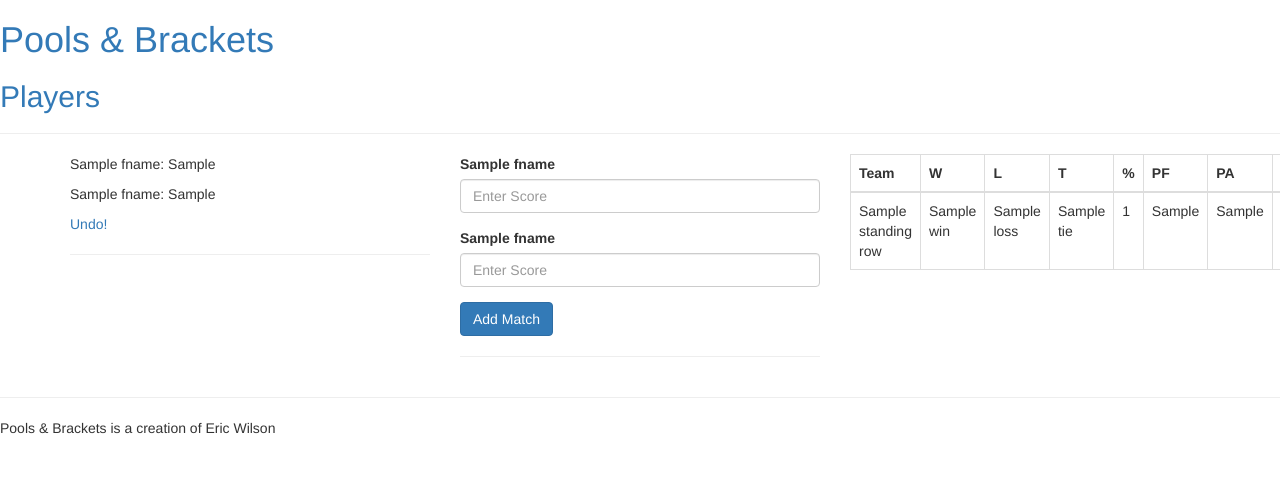
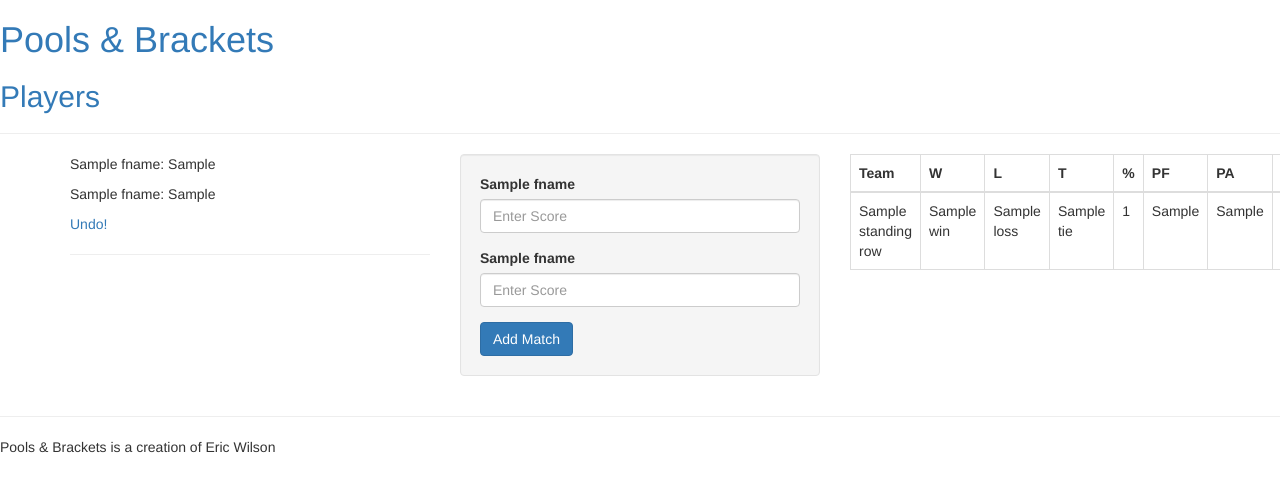
Before and after one commit to ewilson/tournament, a Flask app: template app/templates/play-tournament.html in a window 1280 px wide; the page is wider, and only the part inside the window is pictured. Shown: the top 492 px of that part. Run offline with Flask 2, Linux system fonts and the light colour scheme; the template is opened without the code that fills it: values that come from a table or form of the project are taken from there, most other values are stand-ins (such as "Sample title", 1, 10 or a date in 2020); some libraries are stand-ins or nearby versions.

Commit message:
Match forms in well

```diff
--- a/app/templates/play-tournament.html
+++ b/app/templates/play-tournament.html
@@ -16,6 +16,7 @@
     </div>
     <div class="col-md-4">
       {% for s_match in model['schedule'] %}
+        <div class="well">
 	  <form action="{{tournament.id}}" method="post" name="match" role="form" class="form">
 	    {{ form.csrf_token }}
 	    {{form.id(value=s_match.id)}}
@@ -33,7 +34,7 @@
 	    </div>
 	    <button type="submit" class="btn btn-primary">Add Match</button>
 	  </form>
-	<hr/>
+	</div>
       {% endfor %}
     </div>
     <div class="col-md-4">
```
Lines whose indentation alone changed are shown as unchanged.
